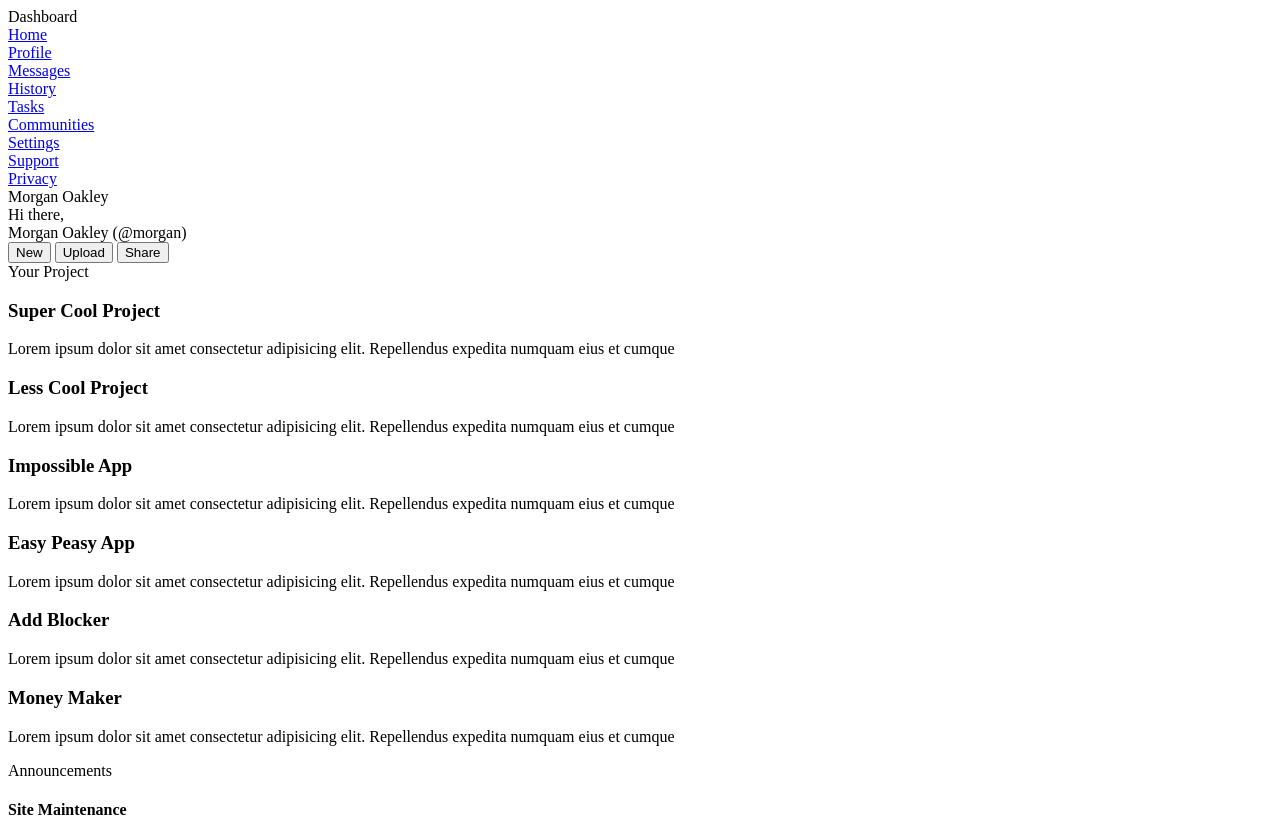
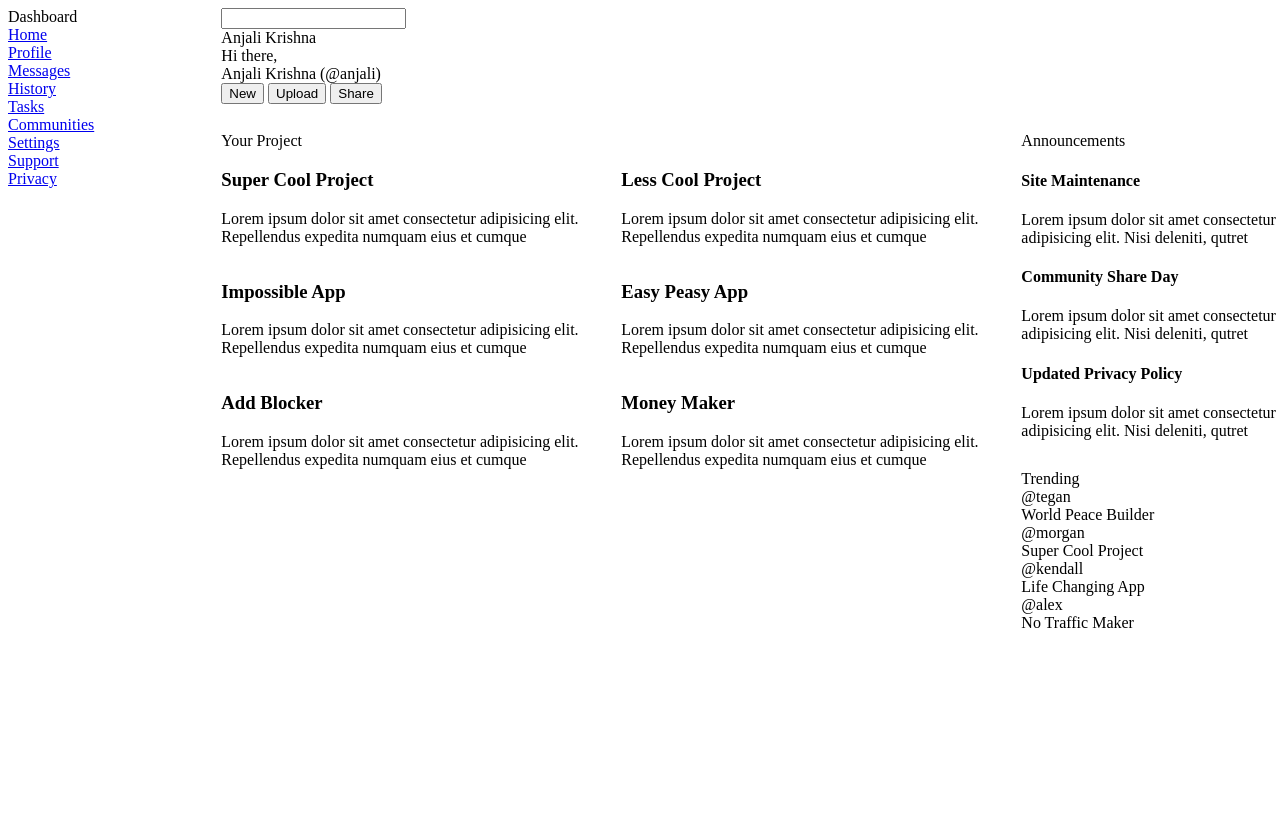
Before and after one commit to Anjalik712/admin-dashboard, a plain HTML site: page index.html in a window 1280 px wide. Shown: the top 822 px of the page. Drawn offline with Linux system fonts and the light colour scheme.

Commit message:
Add basic layout

```diff
--- a/index.html
+++ b/index.html
@@ -56,18 +56,20 @@
         </div>
         <div class="header">
             <div class="rowOne">
-                <div class="searchbuttonLogo"></div>
-                <div class="searchBar"></div>
+                <div class="heeaderSearch">
+                    <div class="searchbuttonLogo"></div>
+                    <input type="search">
+                </div>
                 <div class="bellLogo"></div>
                 <div class="profileImage"></div>
-                <div class="profileName">Morgan Oakley</div>
+                <div class="profileName">Anjali Krishna</div>
             </div>
             <div class="rowTwo">
                 <div class="profileContainer">
                     <div class="profilePicture"></div>
                     <div class="welcome">
                         <div>Hi there,</div>
-                        <div>Morgan Oakley (@morgan)</div>
+                        <div>Anjali Krishna (@anjali)</div>
                     </div>
                 </div>
                 <div class="buttons">
--- a/style.css
+++ b/style.css
@@ -0,0 +1,26 @@
+*{
+    box-sizing: border-box;
+}
+.container{
+    width: 100vw;
+    height: 100vh;
+    display: grid;
+    grid-template-columns: 1fr 5fr;
+}
+.sidebar{
+    grid-row: 1/3;
+}
+
+.mainContent{
+    display: grid;
+    grid-template-columns: 3fr 1fr;
+    grid-template-rows: 1fr 1fr;
+}
+.yourProjectsContainer{
+    grid-row: 1/3;
+}
+.cards{
+    display: grid;
+    grid-template-columns: 1fr 1fr;
+    grid-template-rows: 1fr 1fr 1fr;
+}
```
